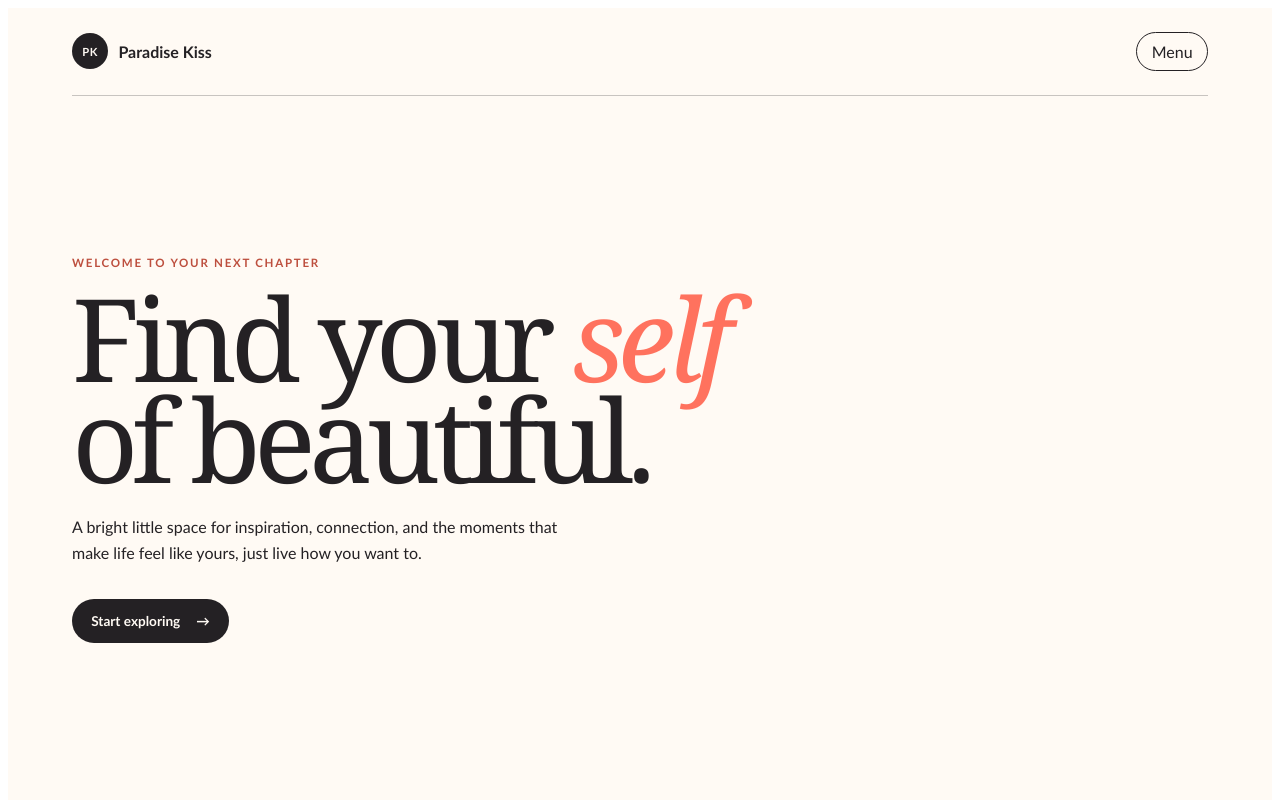
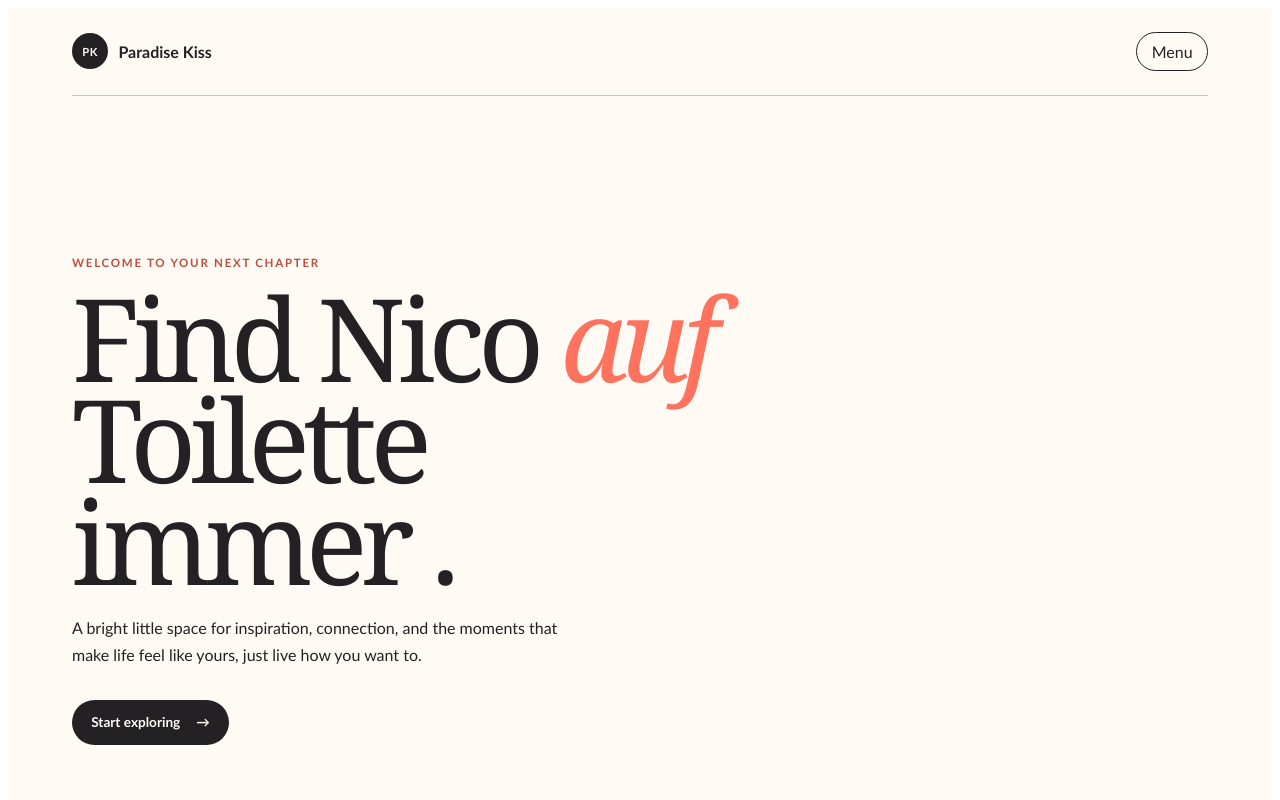
Before and after one commit to Diegososa21/Paradise-Kiss, an Angular app: page / in a window 1280 px wide. Shown: the top 800 px of the page. Built offline with nearby package versions, Linux system fonts and the light colour scheme.

Commit message:
test diego

```diff
--- a/src/app/home/home.html
+++ b/src/app/home/home.html
@@ -9,7 +9,7 @@
 
   <section class="hero" aria-labelledby="home-title">
     <p class="eyebrow">Welcome to your next chapter</p>
-    <h1 id="home-title">Find your <em>self</em> of beautiful.</h1>
+    <h1 id="home-title">Find Nico <em>auf</em> Toilette immer .</h1>
     <p class="intro">
       A bright little space for inspiration, connection, and the moments that make life feel like yours, just live how you want to.
     </p>
```
